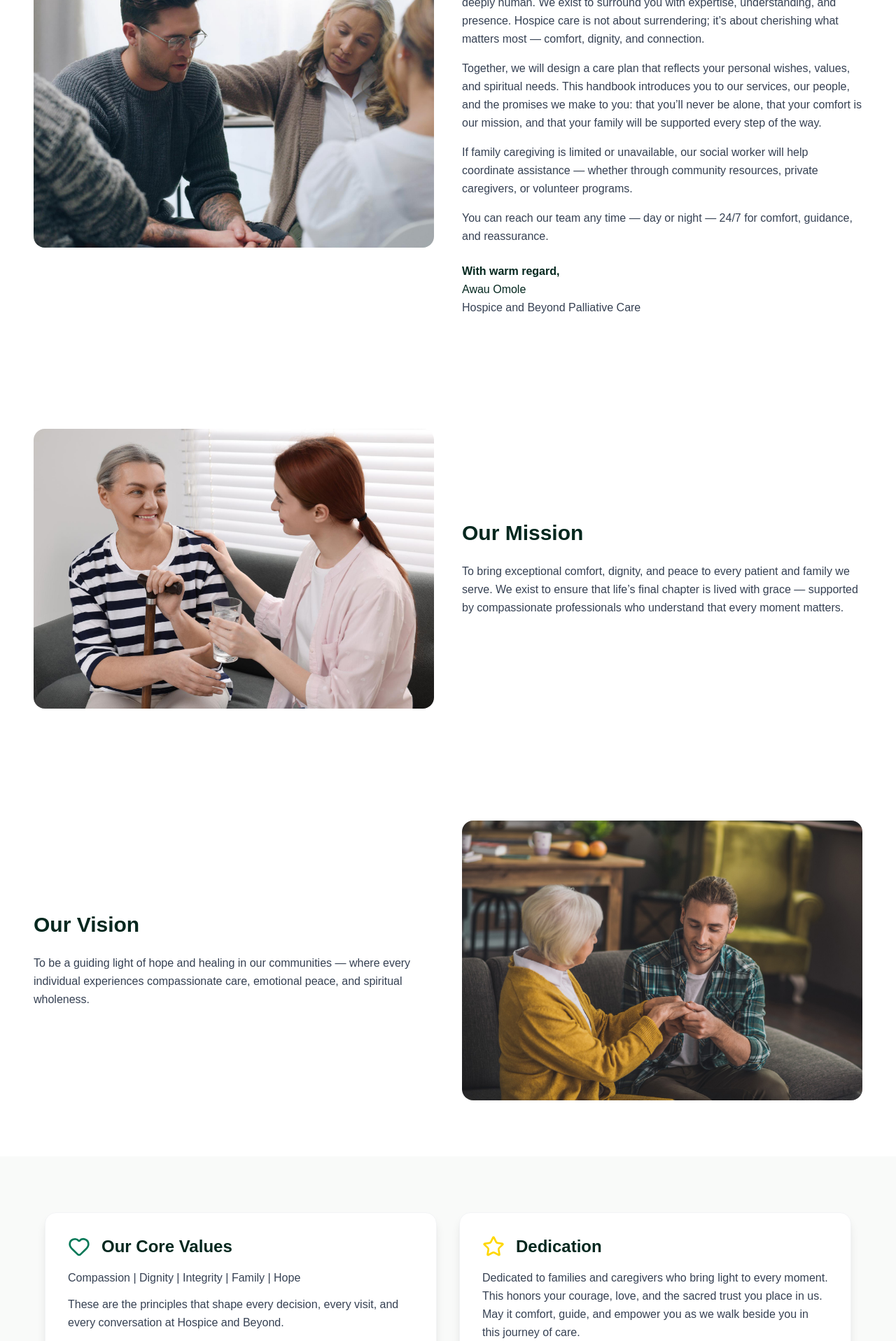
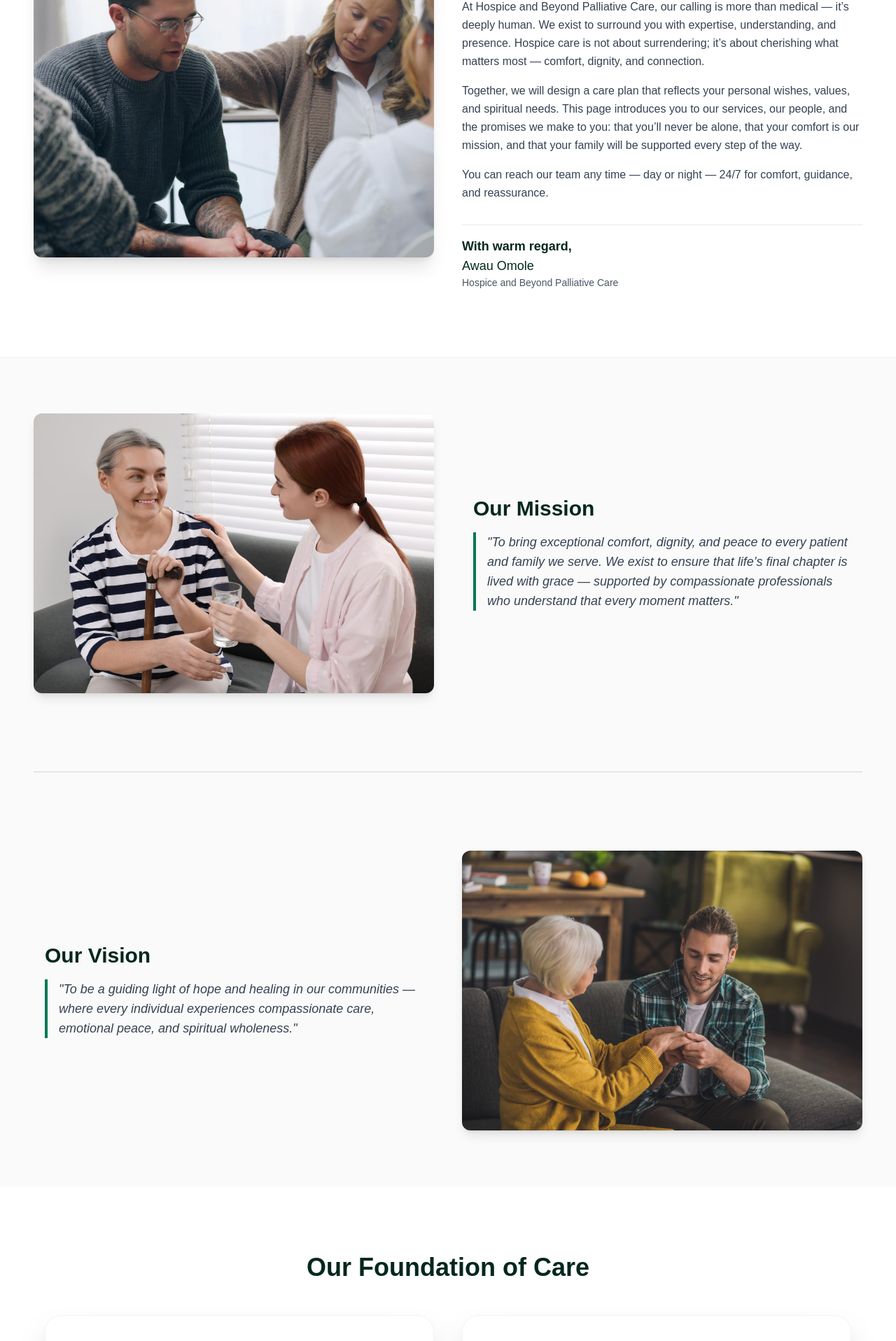
Before and after one commit to hospiceandbeyondcom-cmd/hospice, a Next.js app: page /about in a window 1280 px wide. Shown: the part 880-2797 px from the top of the page at 70% size. Built offline with nearby package versions, Linux system fonts and the light colour scheme; a web font is replaced by a local one.

Commit message:
about
about

```diff
--- a/src/app/about/page.jsx
+++ b/src/app/about/page.jsx
@@ -2,216 +2,285 @@
 import Image from "next/image";
 import Header from "../Header";
 import Footer from "../Footer";
-import { Heart, Star } from "lucide-react";
+import { Heart, Star, Compass, Handshake, Shield } from "lucide-react";
+
+const PRIMARY_COLOR = "#03271E";
+const SECONDARY_COLOR = "#047857";
+const ACCENT_COLOR = "#FFD700";
 
 export default function AboutPage() {
   return (
-    <main className="bg-white text-gray-800 font-sans leading-relaxed">
-      {/* ✅ Header */}
+    <main className="bg-white text-gray-800 font-sans leading-relaxed antialiased">
       <Header />
 
-      {/* ✅ Hero Section — removed mt-[70px] */}
-      <section className="relative h-[70vh] w-full flex items-center justify-center overflow-hidden">
+      <section className="relative h-[70vh] w-full flex items-center justify-center overflow-hidden shadow-xl">
         <Image
           src="/heroabout.png"
           alt="Hospice and Beyond Hero"
           fill
+          priority
           className="object-cover"
+          sizes="(max-width: 768px) 100vw, 100vw"
         />
-        <div className="absolute inset-0 bg-black/30 flex flex-col items-center justify-center text-center text-white px-4">
-          <h1 className="text-4xl md:text-5xl font-bold mb-4">
+        <div className="absolute inset-0 bg-black/40 flex flex-col items-center justify-center text-center text-white px-6 py-10">
+          <h1 className="text-4xl sm:text-5xl md:text-6xl font-extrabold mb-4 drop-shadow-lg max-w-4xl">
             Hospice and Beyond Palliative Care
           </h1>
-          <p className="text-xl md:text-2xl font-medium italic max-w-2xl">
+          <p className="text-xl sm:text-2xl font-light italic max-w-3xl border-t-2 border-white/50 pt-2 mt-2">
             “A Legacy of Compassion – Honoring Every Life, Every Moment.”
           </p>
         </div>
       </section>
 
-      {/* ✅ Welcome (moved here, image left, text right) */}
-      <section className="grid md:grid-cols-2 items-center gap-10 px-6 md:px-12 py-20 max-w-7xl mx-auto">
-        <div className="relative h-[400px] w-full rounded-2xl overflow-hidden">
+      <section className="grid md:grid-cols-2 items-center gap-10 px-6 md:px-12 py-24 max-w-7xl xl:max-w-8xl mx-auto border-b border-gray-100">
+        <div className="relative h-[350px] sm:h-[450px] w-full rounded-xl shadow-xl overflow-hidden transform hover:scale-[1.01] transition-transform duration-500">
           <Image
             src="/about3.png"
             alt="Welcome Image"
             fill
-            className="object-cover"
+            className="object-cover object-center"
+            sizes="(max-width: 768px) 100vw, 50vw"
           />
         </div>
 
         <div>
-          <h2 className="text-3xl font-semibold text-[#03271E] mb-6">
-            Welcome
+          <h2 className="text-3xl sm:text-4xl font-bold text-[#03271E] mb-6 border-b-2 border-[#047857]/50 pb-2">
+            Welcome to Our Family
           </h2>
-          <p className="text-gray-700 mb-6">Dear Patient and Family,</p>
-          <p className="text-gray-700 mb-4">
+          <p className="text-gray-700 mb-6 text-lg font-medium italic">
+            Dear Patient and Family,
+          </p>
+          <p className="text-gray-700 mb-4 text-base leading-relaxed">
             At Hospice and Beyond Palliative Care, our calling is more than
-            medical — it’s deeply human. We exist to surround you with expertise,
-            understanding, and presence. Hospice care is not about surrendering;
-            it’s about cherishing what matters most — comfort, dignity, and
-            connection.
+            medical — it’s deeply human. We exist to surround you with
+            expertise, understanding, and presence. Hospice care is not about
+            surrendering; it’s about cherishing what matters most — comfort,
+            dignity, and connection.
           </p>
-          <p className="text-gray-700 mb-4">
+          <p className="text-gray-700 mb-4 text-base leading-relaxed">
             Together, we will design a care plan that reflects your personal
-            wishes, values, and spiritual needs. This handbook introduces you to
-            our services, our people, and the promises we make to you: that you’ll
-            never be alone, that your comfort is our mission, and that your family
-            will be supported every step of the way.
+            wishes, values, and spiritual needs. This page introduces you to our
+            services, our people, and the promises we make to you: that you’ll
+            never be alone, that your comfort is our mission, and that your
+            family will be supported every step of the way.
           </p>
-          <p className="text-gray-700 mb-4">
-            If family caregiving is limited or unavailable, our social worker will
-            help coordinate assistance — whether through community resources,
-            private caregivers, or volunteer programs.
-          </p>
-          <p className="text-gray-700 mb-6">
+          <p className="text-gray-700 mb-6 text-base leading-relaxed">
             You can reach our team any time — day or night — 24/7 for comfort,
             guidance, and reassurance.
           </p>
-          <p className="font-semibold text-[#03271E]">With warm regard,</p>
-          <p className="text-[#03271E]">Awau Omole</p>
-          <p className="text-gray-700">Hospice and Beyond Palliative Care</p>
+          <div className="mt-8 pt-4 border-t border-gray-200">
+            <p className="font-bold text-lg text-[#03271E]">
+              With warm regard,
+            </p>
+            <p className="text-lg text-[#03271E]">Awau Omole</p>
+            <p className="text-gray-600 text-sm">
+              Hospice and Beyond Palliative Care
+            </p>
+          </div>
         </div>
       </section>
 
-      {/* ✅ Our Mission (Image Left, Text Right) */}
-      <section className="grid md:grid-cols-2 items-center gap-10 px-6 md:px-12 py-20 max-w-7xl mx-auto">
-        <div className="relative h-[400px] w-full rounded-2xl overflow-hidden">
+      <div className="bg-[#F9FAF9] py-20 px-6 md:px-12">
+        <section className="grid md:grid-cols-2 items-center gap-10 max-w-7xl mx-auto pb-20">
+          <div className="relative h-[300px] sm:h-[400px] w-full rounded-xl shadow-lg overflow-hidden">
             <Image
               src="/about1.png"
               alt="Mission Image"
               fill
               className="object-cover"
+              sizes="(max-width: 768px) 100vw, 50vw"
             />
           </div>
-        <div>
-          <h2 className="text-3xl font-semibold text-[#03271E] mb-6">
+          <div className="p-4">
+            <h2 className="text-3xl font-bold text-[#03271E] mb-4">
               Our Mission
             </h2>
-          <p className="text-gray-700">
-            To bring exceptional comfort, dignity, and peace to every patient
-            and family we serve. We exist to ensure that life’s final chapter is
-            lived with grace — supported by compassionate professionals who
-            understand that every moment matters.
+            <p className="text-gray-700 text-lg border-l-4 border-[#047857] pl-4 italic">
+              "To bring exceptional comfort, dignity, and peace to every
+              patient and family we serve. We exist to ensure that life’s final
+              chapter is lived with grace — supported by compassionate
+              professionals who understand that every moment matters."
             </p>
           </div>
         </section>
 
-      {/* ✅ Our Vision (Text Left, Image Right) */}
-      <section className="grid md:grid-cols-2 items-center gap-10 px-6 md:px-12 py-20 max-w-7xl mx-auto">
-        <div className="order-2 md:order-1">
-          <h2 className="text-3xl font-semibold text-[#03271E] mb-6">
+        <hr className="max-w-7xl mx-auto border-gray-300 my-8" />
+
+        <section className="grid md:grid-cols-2 items-center gap-10 max-w-7xl mx-auto pt-20">
+          <div className="order-2 md:order-1 p-4">
+            <h2 className="text-3xl font-bold text-[#03271E] mb-4">
               Our Vision
             </h2>
-          <p className="text-gray-700">
-            To be a guiding light of hope and healing in our communities —
+            <p className="text-gray-700 text-lg border-l-4 border-[#047857] pl-4 italic">
+              "To be a guiding light of hope and healing in our communities —
               where every individual experiences compassionate care, emotional
-            peace, and spiritual wholeness.
+              peace, and spiritual wholeness."
             </p>
           </div>
-        <div className="relative h-[400px] w-full rounded-2xl overflow-hidden order-1 md:order-2">
+          <div className="relative h-[300px] sm:h-[400px] w-full rounded-xl shadow-lg overflow-hidden order-1 md:order-2">
             <Image
               src="/about2.png"
               alt="Vision Image"
               fill
               className="object-cover"
+              sizes="(max-width: 768px) 100vw, 50vw"
             />
           </div>
         </section>
+      </div>
 
-      {/* ✅ Core Values & Dedication (Two Cards) */}
-      <section className="py-20 px-6 md:px-12 bg-[#F9FAF9]">
-        <div className="max-w-6xl mx-auto grid md:grid-cols-2 gap-8">
-          {/* Core Values Card */}
-          <div className="bg-white shadow-lg rounded-2xl p-8 hover:shadow-2xl transition-all duration-300 border border-gray-100">
+      <section className="py-24 px-6 md:px-12 bg-white">
+        <h2 className="text-3xl sm:text-4xl font-bold text-center text-[#03271E] mb-12">
+          Our Foundation of Care
+        </h2>
+        <div className="max-w-6xl mx-auto grid md:grid-cols-2 gap-10">
+          <div className="bg-white shadow-2xl rounded-3xl p-10 transform transition-all duration-500 hover:shadow-[0_20px_50px_rgba(4,120,87,0.15)] border border-gray-100">
             <div className="flex items-center gap-4 mb-4">
-              <Heart className="text-[#047857]" size={32} />
-              <h3 className="text-2xl font-semibold text-[#03271E]">
+              <Compass className="text-[#047857]" size={36} strokeWidth={2.5} />
+              <h3 className="text-2xl font-bold text-[#03271E]">
                 Our Core Values
               </h3>
             </div>
-            <p className="text-gray-700 mb-3">
-              <strong>Compassion | Dignity | Integrity | Family | Hope</strong>
+            <p className="text-gray-700 mb-4 text-lg">
+              Our work is guided by five foundational values:
             </p>
-            <p className="text-gray-700">
-              These are the principles that shape every decision, every visit,
-              and every conversation at Hospice and Beyond.
-            </p>
+            <ul className="space-y-2 pl-5 list-disc text-gray-700">
+              <li className="font-semibold text-[#03271E]">
+                Compassion: We lead with empathy, recognizing the sacredness of
+                every life.
+              </li>
+              <li className="font-semibold text-[#03271E]">
+                Dignity: We ensure respect and autonomy for the patient at all
+                times.
+              </li>
+              <li className="font-semibold text-[#03271E]">
+                Integrity: We operate with honesty and transparency in every
+                action.
+              </li>
+              <li className="font-semibold text-[#03271E]">
+                Family: We view the patient and their loved ones as a single unit
+                of care.
+              </li>
+              <li className="font-semibold text-[#03271E]">
+                Hope: We foster emotional and spiritual peace, not just medical
+                comfort.
+              </li>
+            </ul>
           </div>
 
-          {/* Dedication Card */}
-          <div className="bg-white shadow-lg rounded-2xl p-8 hover:shadow-2xl transition-all duration-300 border border-gray-100">
+          <div className="bg-white shadow-2xl rounded-3xl p-10 transform transition-all duration-500 hover:shadow-[0_20px_50px_rgba(255,215,0,0.15)] border border-gray-100">
             <div className="flex items-center gap-4 mb-4">
-              <Star className="text-[#FFD700]" size={32} />
-              <h3 className="text-2xl font-semibold text-[#03271E]">
-                Dedication
+              <Star
+                className="text-[#FFD700]"
+                size={36}
+                fill={ACCENT_COLOR}
+                strokeWidth={0}
+              />
+              <h3 className="text-2xl font-bold text-[#03271E]">
+                Our Dedication
               </h3>
             </div>
-            <p className="text-gray-700">
-              Dedicated to families and caregivers who bring light to every
-              moment. This honors your courage, love, and the sacred trust you
-              place in us. May it comfort, guide, and empower you as we walk
-              beside you in this journey of care.
+            <p className="text-gray-700 text-base leading-relaxed">
+              This service is wholeheartedly dedicated to the families and
+              caregivers who bring light to every moment. We honor your courage,
+              love, and the sacred trust you place in us. May our support
+              comfort, guide, and empower you as we walk beside you in this
+              journey of care. We are committed to supporting you both before
+              and after the loss.
             </p>
+            <div className="mt-6 flex items-center text-[#03271E]">
+              <Heart className="mr-2 text-red-500" fill="currentColor" size={20} />
+              <span className="font-semibold">Caring for the Caregiver</span>
+            </div>
           </div>
         </div>
       </section>
 
-      {/* ✅ Understanding Hospice Care (Now the last section) */}
-      <section className="py-20 px-6 md:px-12 bg-[#F9FAF9]">
+      <section className="py-24 px-6 md:px-12 bg-[#F9FAF9] border-t border-gray-200">
         <div className="max-w-5xl mx-auto">
-          <h2 className="text-3xl font-semibold text-[#03271E] mb-6 text-center">
+          <h2 className="text-3xl sm:text-4xl font-bold text-[#03271E] mb-12 text-center">
             Understanding Hospice Care
           </h2>
-          <p className="text-gray-700 mb-4">
+
+          <div className="bg-white p-8 sm:p-10 rounded-xl shadow-lg border-l-4 border-[#047857]">
+            <p className="text-gray-700 mb-4 text-lg italic font-medium">
               Hospice care is about quality, not quantity, of life. It is
               compassionate support for people with life-limiting illness who
-            choose comfort and peace rather than hospital-based treatments.
-            Our care focuses on pain relief, symptom management, emotional
-            balance, and spiritual wellness — helping each person live fully,
+              choose comfort and peace rather than aggressive treatments. Our
+              care focuses on pain relief, symptom management, emotional balance,
+              and spiritual wellness — helping each person live fully,
               surrounded by love.
             </p>
+          </div>
 
-          <h3 className="text-2xl font-semibold text-[#03271E] mt-10 mb-4">
+          <div className="mt-12 space-y-10">
+            <div>
+              <h3 className="text-2xl font-semibold text-[#03271E] flex items-center mb-4">
+                <Shield className="text-[#047857] mr-3" size={24} />
                 Our Approach vs. Traditional Palliative Care
               </h3>
-          <p className="text-gray-700 mb-4">
+              <p className="text-gray-700 text-base leading-relaxed">
                 While palliative care may begin at any stage of illness, hospice
                 care begins when curative treatment is no longer effective and
-            comfort becomes the focus. At Hospice and Beyond, this shift is
-            embraced as a time for reflection, connection, and peace.
+                comfort becomes the primary focus. At Hospice and Beyond, this
+                shift is embraced as a time for reflection, connection, and
+                peace. Our dedicated team of physician, nurse, social worker,
+                chaplain, and specialists works together to design a personalized
+                care plan honoring your unique story and wishes.
               </p>
-          <p className="text-gray-700 mb-4">
-            Our team — physician, nurse, hospice aide, social worker, chaplain,
-            bereavement specialist, volunteers, and therapists — works together
-            to design a personalized care plan honoring your story. Every voice
-            matters — yours, your family’s, and your caregivers’.
-          </p>
+            </div>
 
-          <h3 className="text-2xl font-semibold text-[#03271E] mt-10 mb-4">
+            <div>
+              <h3 className="text-2xl font-semibold text-[#03271E] flex items-center mb-4">
+                <Handshake className="text-[#047857] mr-3" size={24} />
                 Family Care is the Heart of Hospice
               </h3>
-          <p className="text-gray-700 mb-4">
-            Families are the cornerstone of care. We provide teaching, emotional
-            support, and practical tools so loved ones can feel confident and
-            capable. If caregiving isn’t possible, our social worker assists
-            with arranging safe, affordable alternatives — always reviewing
-            resources before any out-of-pocket expense.
+              <p className="text-gray-700 text-base leading-relaxed">
+                Families are the cornerstone of care. We provide teaching,
+                emotional support, and practical tools so loved ones can feel
+                confident and capable in their role. If caregiving isn’t
+                possible, our social worker assists with arranging safe,
+                affordable alternatives, always reviewing resources before any
+                out-of-pocket expense is incurred.
               </p>
+            </div>
 
-          <h3 className="text-2xl font-semibold text-[#03271E] mt-10 mb-4">
+            <div>
+              <h3 className="text-2xl font-semibold text-[#03271E] flex items-center mb-4">
+                <Star className="text-[#FFD700] mr-3" size={24} fill={ACCENT_COLOR} />
                 Where We Serve You
               </h3>
-          <p className="text-gray-700">
-            Hospice and Beyond Palliative Care brings services to where you call
-            home — your residence, assisted living community, or nursing
+              <p className="text-gray-700 text-base leading-relaxed">
+                Hospice and Beyond Palliative Care brings services to where you
+                call home — your residence, assisted living community, or nursing
                 facility. If symptoms cannot be managed at home, we coordinate
-            short-term inpatient care or respite options to ensure safety and
-            comfort.
+                short-term inpatient care or respite options to ensure continuous
+                safety and comfort.
               </p>
+            </div>
+          </div>
         </div>
       </section>
 
-      {/* ✅ Footer */}
+      <section className="bg-[#03271E] text-white py-16 px-6 md:px-12 text-center">
+        <div className="max-w-3xl mx-auto">
+          <h2 className="text-3xl sm:text-4xl font-bold mb-4">
+            Ready to Find Comfort?
+          </h2>
+          <p className="text-lg mb-8 text-gray-200">
+            Contact our compassionate team today to discuss eligibility,
+            services, and how we can bring peace and support to your family. We
+            are here 24/7.
+          </p>
+          <a
+            href="/contact"
+            className="inline-block bg-[#047857] hover:bg-green-700 text-white font-semibold py-3 px-8 rounded-full text-lg transition-colors duration-300 shadow-xl border-2 border-white"
+          >
+            Start the Conversation
+          </a>
+        </div>
+      </section>
+
       <Footer />
     </main>
   );
```
Lines whose indentation alone changed are shown as unchanged.
